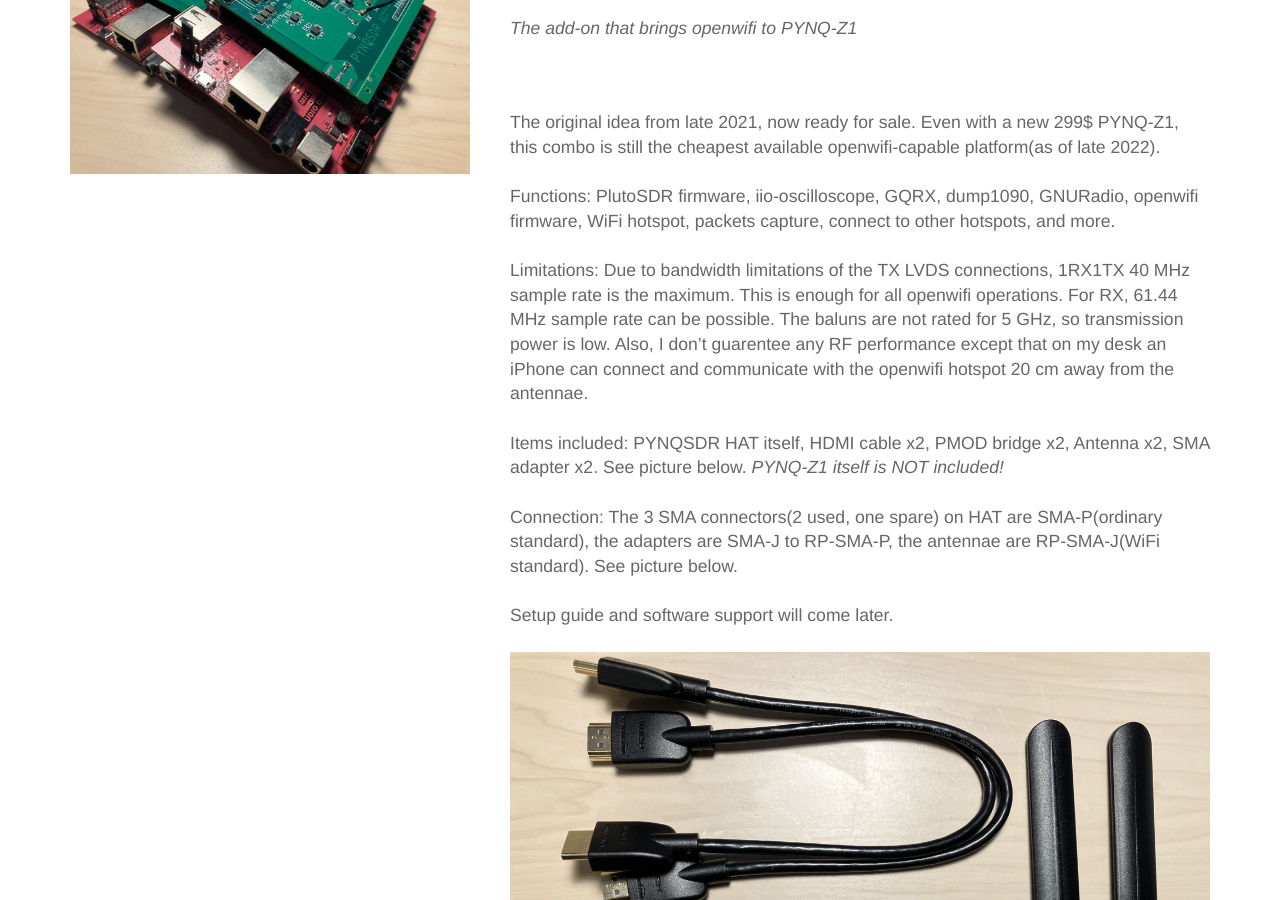
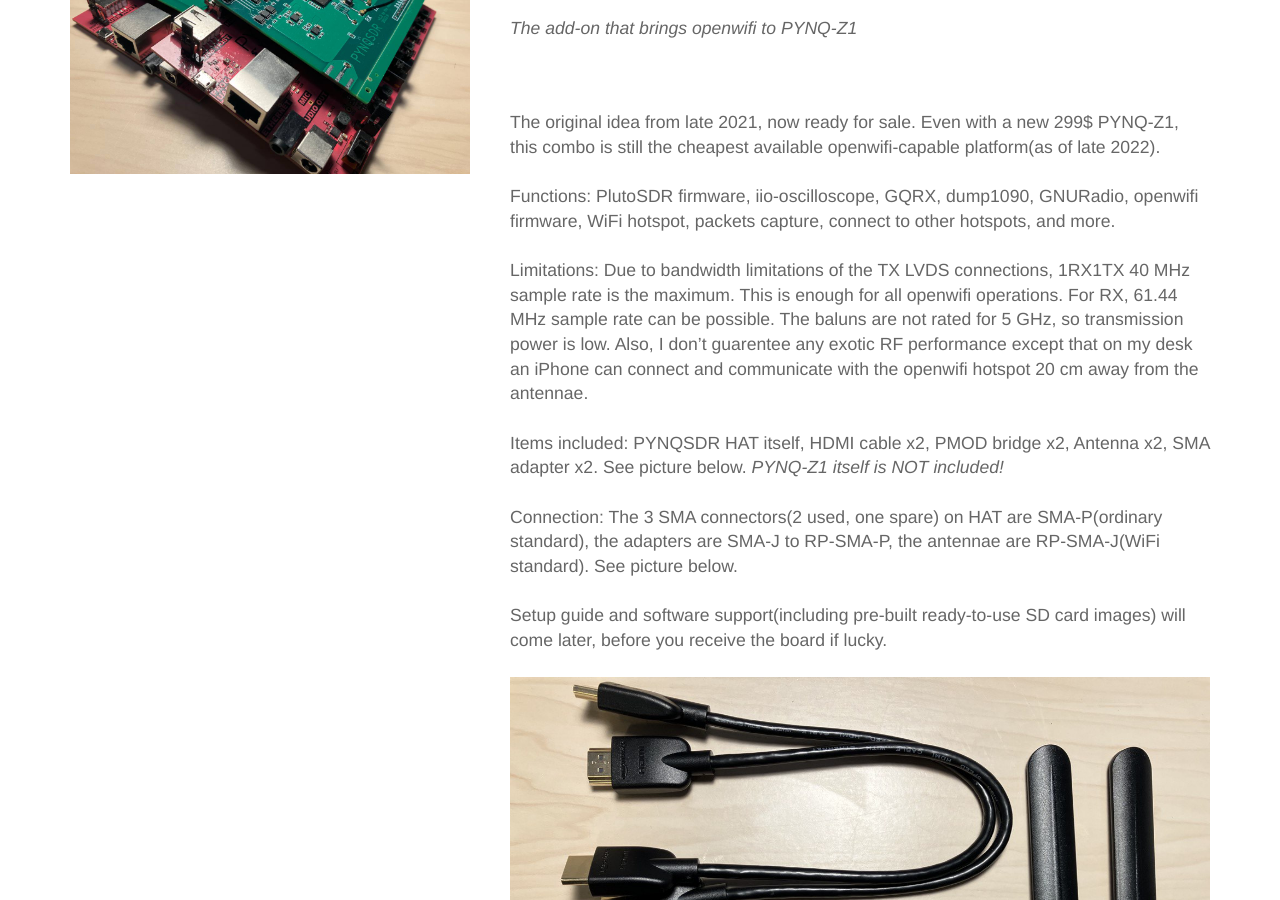
Before and after one commit to regymm/regymm-toy-shop, a Jekyll site: the page built from _products/0-pynqsdr_hat.md, in a window 1280 px wide and 900 px high, scrolled down 311 px. Built offline with Jekyll 4.4.1, drawn with Linux system fonts in a browser that asks for light colours.

Commit message:
small updates

```diff
--- a/_products/0-pynqsdr_hat.md
+++ b/_products/0-pynqsdr_hat.md
@@ -6,10 +6,10 @@
   <br/>
   The original idea from late 2021, now ready for sale. Even with a new 299$ PYNQ-Z1, this combo is still the cheapest available openwifi-capable platform(as of late 2022). <br/>
   Functions: PlutoSDR firmware, iio-oscilloscope, GQRX, dump1090, GNURadio, openwifi firmware, WiFi hotspot, packets capture, connect to other hotspots, and more. <br/>
-  Limitations: Due to bandwidth limitations of the TX LVDS connections, 1RX1TX 40 MHz sample rate is the maximum. This is enough for all openwifi operations. For RX, 61.44 MHz sample rate can be possible. The baluns are not rated for 5 GHz, so transmission power is low. Also, I don't guarentee any RF performance except that on my desk an iPhone can connect and communicate with the openwifi hotspot 20 cm away from the antennae.<br/>
+  Limitations: Due to bandwidth limitations of the TX LVDS connections, 1RX1TX 40 MHz sample rate is the maximum. This is enough for all openwifi operations. For RX, 61.44 MHz sample rate can be possible. The baluns are not rated for 5 GHz, so transmission power is low. Also, I don't guarentee any exotic RF performance except that on my desk an iPhone can connect and communicate with the openwifi hotspot 20 cm away from the antennae.<br/>
   Items included: PYNQSDR HAT itself, HDMI cable x2, PMOD bridge x2, Antenna x2, SMA adapter x2. See picture below. <i>PYNQ-Z1 itself is NOT included!</i><br/>
   Connection: The 3 SMA connectors(2 used, one spare) on HAT are SMA-P(ordinary standard), the adapters are SMA-J to RP-SMA-P, the antennae are RP-SMA-J(WiFi standard). See picture below. <br/>
-  Setup guide and software support will come later. <br/>
+  Setup guide and software support(including pre-built ready-to-use SD card images) will come later, before you receive the board if lucky. <br/>
   ![](/regymm-toy-shop/images/products/pynqsdr_hat/1.jpg)
   ![](/regymm-toy-shop/images/products/pynqsdr_hat/2.jpg)
 
```
Also changed, not shown: _products/1-ebazsdr_miner_set.md (+1 -1 lines).
